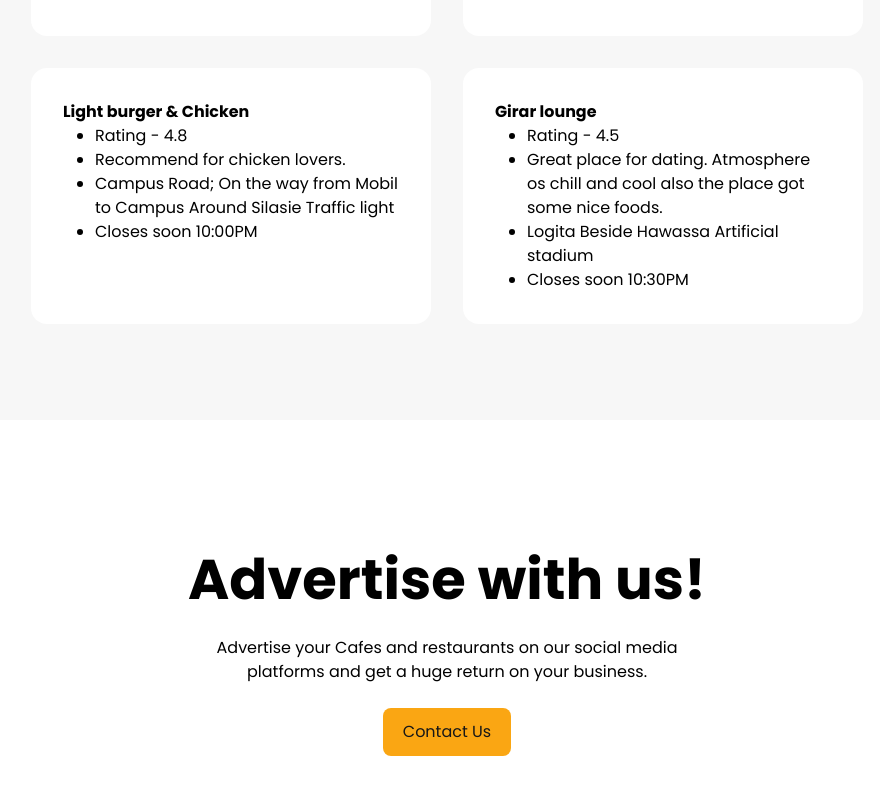
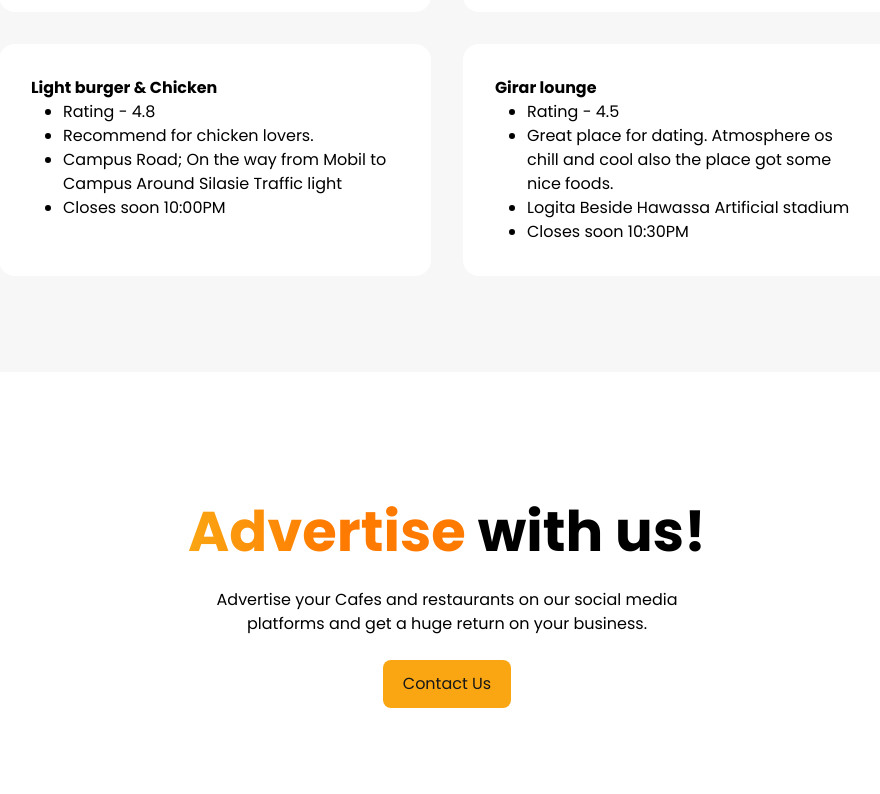
Before and after one commit to darikmohammed/hawassa-gebeta, a React (Create React App) app: page / in a window 1280 px wide. Shown: the part 3631-4425 px from the top of the page, without its empty margins (193-1073 px from the left). After the commit the page ends 4403 px from the top, so only its background shows below. Built offline with nearby package versions, Linux system fonts and the light colour scheme; the HTML template or start-up script is replaced by a standard one.

Commit message:
Update styling

```diff
--- a/src/App.js
+++ b/src/App.js
@@ -7,7 +7,7 @@ function App() {
       <header className="sticky top-0 z-10 w-full">
         <Nav />
       </header>
-      <main>
+      <main className="">
         <Body />
       </main>
     </div>
--- a/src/components/FindUs.jsx
+++ b/src/components/FindUs.jsx
@@ -13,7 +13,7 @@ function FindUs() {
       </h1>
       <div className=" bg-black_light flex flex-col self-stretch items-center rounded-xl py-[32px] md:py-[64px] px-8">
         <Map />
-        <div className=" my-[16px] md:mx-[32px] md:my-[32px] grid grid-cols-1 md:grid-cols-2 gap-8">
+        <div className=" my-[16px] md:my-[32px] grid grid-cols-1 md:grid-cols-2 gap-8">
           {data.locations.map((location) => (
             <DirectionDesc Name={location.name} Desc={location.disc} />
           ))}
--- a/src/index.css
+++ b/src/index.css
@@ -26,3 +26,10 @@ code {
   font-family: source-code-pro, Menlo, Monaco, Consolas, 'Courier New',
     monospace;
 }
+
+.ad-gradiant {
+  background: linear-gradient(91.83deg, #FAA613 0%, #FF7A00 51.54%);
+  -webkit-background-clip: text;
+  -webkit-text-fill-color: transparent;
+  background-clip: text;
+}
```
